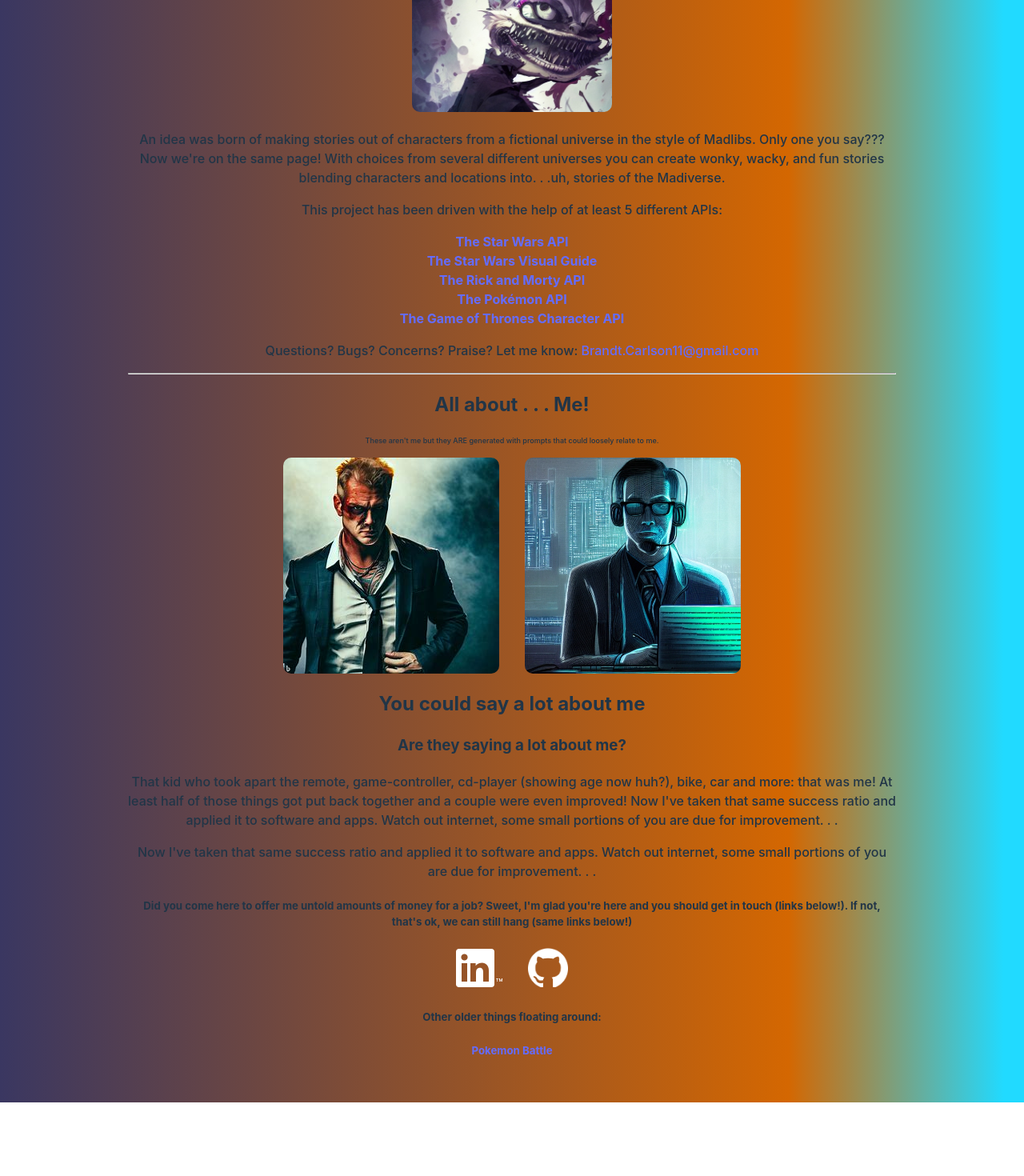
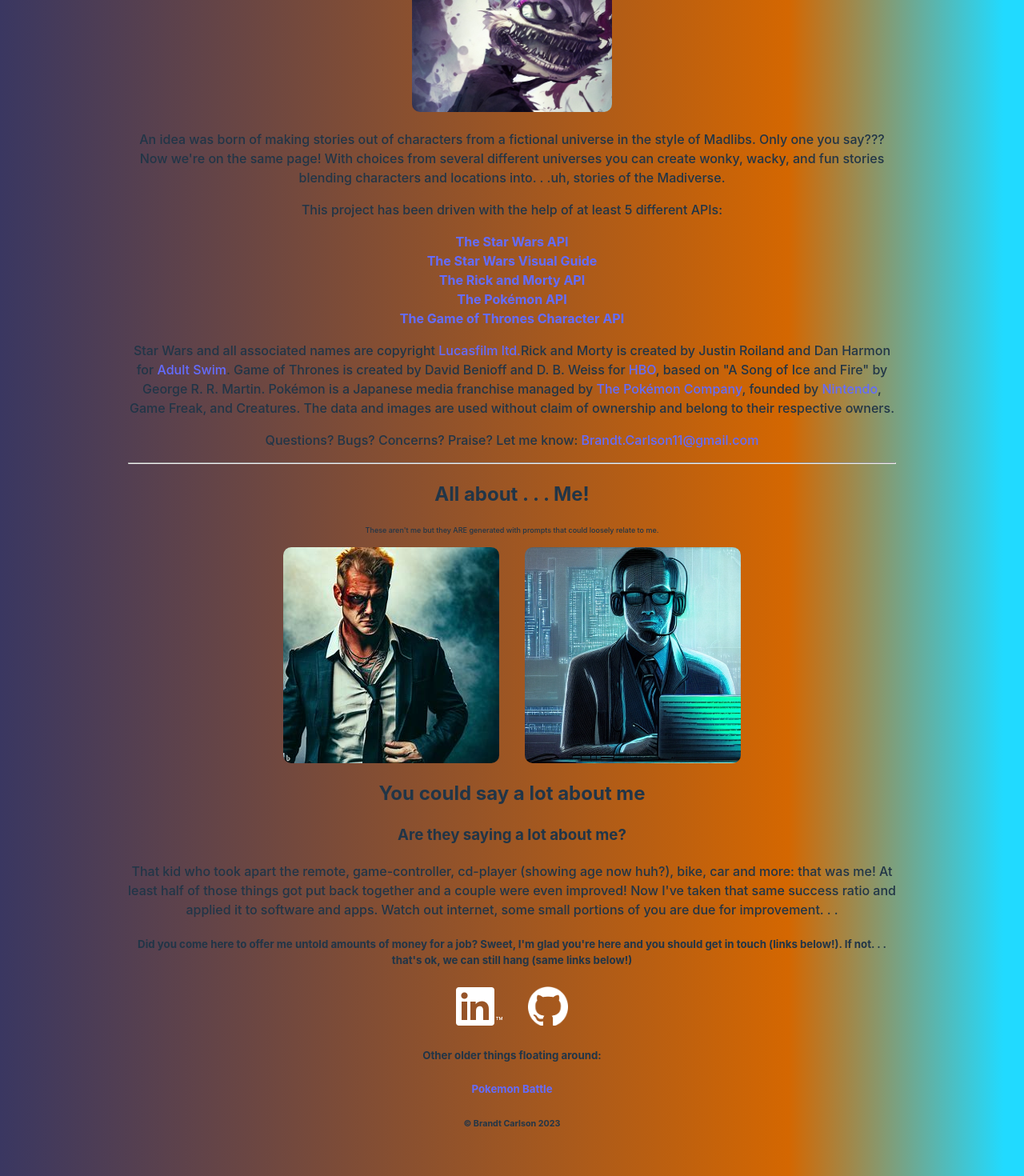
Before and after one commit to Brandt-C/Port_front, a React (Vite) app: page /about in a window 1280 px wide. Shown: the part 331-1801 px from the top of the page at 80% size. Before the commit the page ends 1709 px from the top, so only its background shows below. Built offline with nearby package versions, Linux system fonts and the light colour scheme.

Commit message:
up to date

```diff
--- a/index.html
+++ b/index.html
@@ -2,13 +2,15 @@
 <html lang="en">
   <head>
     <meta charset="UTF-8" />
+    <meta name="description" content="The Madiverse: different fictional universe characters and locations come together in unique stories in the style of madlibs. ">
     <link rel="icon" type="image/png" href="src/assets/favi32.png" />
     <meta name="viewport" content="width=device-width, initial-scale=1.0" />
     <link rel="stylesheet" href="https://fonts.googleapis.com/css?family=Roboto:300,400,500,700&display=swap" />
-    <title>Brandt Carlson</title>
+    <title>Madiverse</title>
   </head>
   <body>
     <div id="root"></div>
     <script type="module" src="/src/main.jsx"></script>
+
   </body>
 </html>
--- a/src/components/CharButton.jsx
+++ b/src/components/CharButton.jsx
@@ -16,7 +16,7 @@
     loadCharDeets(event.target.value);
   };
   const getCharDeets = async (st) => {
-    let response = await axios.get(`http://127.0.0.1:5000/api/char/rando/${st}`);
+    let response = await axios.get(`https://behind-the-madiverse.onrender.com/api/char/rando/${st}`);
     return response.status === 200 ? response.data : null
   };
   const loadCharDeets = async (st) => {
--- a/src/components/CharCard.jsx
+++ b/src/components/CharCard.jsx
@@ -13,10 +13,15 @@
     <Card id='c-card' sx={{
         maxWidth: 250,
         mx: 2,
-        my: 1
+        my: 1,
+        border: '1px solid white',
+
         }}>
       <CardMedia
-        sx={{ height: 290 }}
+        sx={{ height: 290,
+          border: '1px solid white',
+
+        }}
         image={props.char.img}
         title={props.char.full_name}
       />
--- a/src/components/LocButton.jsx
+++ b/src/components/LocButton.jsx
@@ -18,7 +18,7 @@
 
   };
   const getLocDeets = async (st) => {
-    let response = await axios.get(`http://127.0.0.1:5000/api/loc/rando/${st}`);
+    let response = await axios.get(`https://behind-the-madiverse.onrender.com/api/loc/rando/${st}`);
     return response.status === 200 ? response.data : null
   };
   const loadLocDeets = async (st) => {
--- a/src/components/LocCard.jsx
+++ b/src/components/LocCard.jsx
@@ -3,7 +3,7 @@
 import CardContent from '@mui/material/CardContent';
 import CardMedia from '@mui/material/CardMedia';
 import Typography from '@mui/material/Typography';
-import { colors, rgbToHex } from '@mui/material';
+
 
 export default function LocCard(props) {
     console.log(props.loc);
@@ -15,6 +15,7 @@
         maxWidth: 400,
         mx: 2,
         my: 1,
+        border: '1px solid white',
         }}>
       <CardMedia
 
--- a/src/components/Nav.jsx
+++ b/src/components/Nav.jsx
@@ -2,13 +2,10 @@
 import AppBar from '@mui/material/AppBar';
 import Box from '@mui/material/Box';
 import Toolbar from '@mui/material/Toolbar';
-import IconButton from '@mui/material/IconButton';
 import Typography from '@mui/material/Typography';
 import Menu from '@mui/material/Menu';
-import MenuIcon from '@mui/icons-material/Menu';
 import Container from '@mui/material/Container';
 import Avatar from '@mui/material/Avatar';
-import Button from '@mui/material/Button';
 import MenuItem from '@mui/material/MenuItem';
 
 
@@ -82,7 +79,7 @@
                         href="/mad"
                         sx={{
                             mr: 2,
-                            display: { xs: 'flex' },
+                            display: {  xs: 'none', sm: 'flex' },
                             flexGrow: 1,
                             fontFamily: 'monospace',
                             fontWeight: 700,
--- a/src/css/home.css
+++ b/src/css/home.css
@@ -5,3 +5,6 @@
 .car-pics {
     border-radius: 15px;
 }
+#copy{
+    min-height: 100%;
+}
--- a/src/css/story.css
+++ b/src/css/story.css
@@ -10,6 +10,7 @@
     background-color: #000000;
     background-image: url("https://www.transparenttextures.com/patterns/black-paper.png");
     /* This is mostly intended for prototyping; please download the pattern and re-host for production environments. Thank you! */
+
 }
 .card-container {
     display: flex;
@@ -31,6 +32,7 @@
 .story-action-container {
     display: flex;
     justify-content: center;
+    padding-bottom: 2%;
 }
 .action-btn {
     margin-left: 50px;
--- a/src/views/About.jsx
+++ b/src/views/About.jsx
@@ -16,6 +16,11 @@
                 <a href="https://rickandmortyapi.com/"><h4 className="api-links">The Rick and Morty API</h4></a>
                 <a href="https://pokeapi.co/"><h4 className="api-links">The Pokémon API</h4></a>
                 <a href="https://thronesapi.com/"><h4 className="api-links">The Game of Thrones Character API</h4></a>
+                <p>Star Wars and all associated names are copyright <a href="https://www.lucasfilm.com/">Lucasfilm ltd.</a>
+                Rick and Morty is created by Justin Roiland and Dan Harmon for <a href="https://www.adultswim.com/">Adult Swim</a>.
+                Game of Thrones is created by David Benioff and D. B. Weiss for <a href="https://www.hbo.com/game-of-thrones">HBO</a>, based on "A Song of Ice and Fire" by George R. R. Martin.
+                Pokémon is a  Japanese media franchise managed by <a href="https://www.pokemon.com/us">The Pokémon Company</a>, founded by <a href="https://www.nintendo.com/">Nintendo</a>, Game Freak, and Creatures.
+The data and images are used without claim of ownership and belong to their respective owners.</p>
                 <p>Questions?  Bugs?  Concerns?  Praise?  Let me know: <a href="mailto:Brandt.Carlson11@gmail.com">Brandt.Carlson11@gmail.com</a>
                 </p>
                 <hr></hr>
@@ -32,9 +37,12 @@
 
                 <h2>You could say a lot about me</h2>
                 <h3>Are they saying a lot about me?</h3>
-                <p>That kid who took apart the remote, game-controller, cd-player (showing age now huh?), bike, car and more: that was me!  At least half of those things got put back together and a couple were even improved!  Now I've taken that same success ratio and applied it to software and apps.  Watch out internet, some small portions of you are due for improvement. . . </p>
-                <p>Now I've taken that same success ratio and applied it to software and apps.  Watch out internet, some small portions of you are due for improvement. . . </p>
-                <h5>Did you come here to offer me untold amounts of money for a job?  Sweet, I'm glad you're here and you should get in touch (links below!).  If not, that's ok, we can still hang (same links below!)</h5>
+                <p>That kid who took apart the remote, game-controller, cd-player (showing age now huh?), bike, car and more: that was me!
+                    At least half of those things got put back together and a couple were even improved!  Now I've taken that same success
+                    ratio and applied it to software and apps.  Watch out internet, some small portions of you are due for improvement. . . </p>
+
+                <h5>Did you come here to offer me untold amounts of money for a job?  Sweet, I'm glad you're here and you should get in touch (links below!).
+                    If not. . . that's ok, we can still hang (same links below!)</h5>
             </div>
 
             <div>
@@ -45,6 +53,7 @@
                 <h5>Other older things floating around:</h5>
                 <a href="https://cartoony-battle.glitch.me/"><h5>Pokemon Battle</h5></a>
             </div>
+            <h6 id="copy">&copy; Brandt Carlson 2023</h6>
         </>
     )
 }
--- a/src/views/Mad.jsx
+++ b/src/views/Mad.jsx
@@ -17,7 +17,7 @@
 const Mad = () => {
 
     const getDeets = async () => {
-        let response = await axios.get('http://127.0.0.1:5000/api/story/rando');
+        let response = await axios.get('https://behind-the-madiverse.onrender.com/api/story/rando');
         return response.status === 200 ? response.data : null
     };
     const loadDeets = async () => {
@@ -90,7 +90,7 @@
         }
         setReady({r:2});
         console.log(chars); // prints out the ids in the array ==> ['c0', 'c1 ], looks like state isn't actually being reset?
-        let response = await axios.post("http://127.0.0.1:5000/api/getstory", {
+        let response = await axios.post("https://behind-the-madiverse.onrender.com/api/getstory", {
             c: chars,
             l: locs,
             sid: deets.sid
--- a/src/views/Story.jsx
+++ b/src/views/Story.jsx
@@ -45,6 +45,7 @@
                 </div>
 
             </div>
+            <h6 id="copy">&copy; Brandt Carlson 2023</h6>
         </>
     )
 }
```
Also changed, not shown: src/views/Home.jsx (+35 -4 lines).
